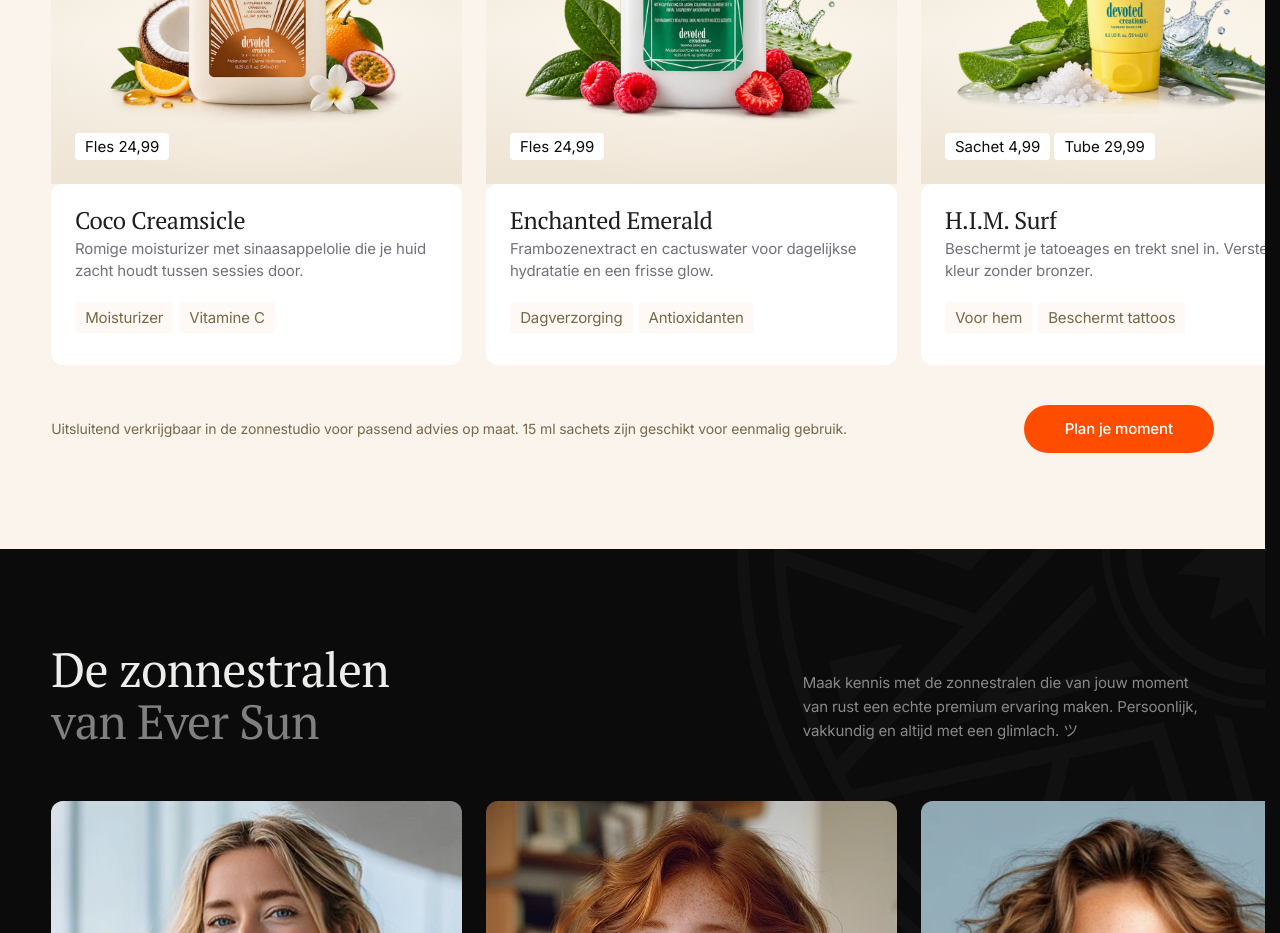
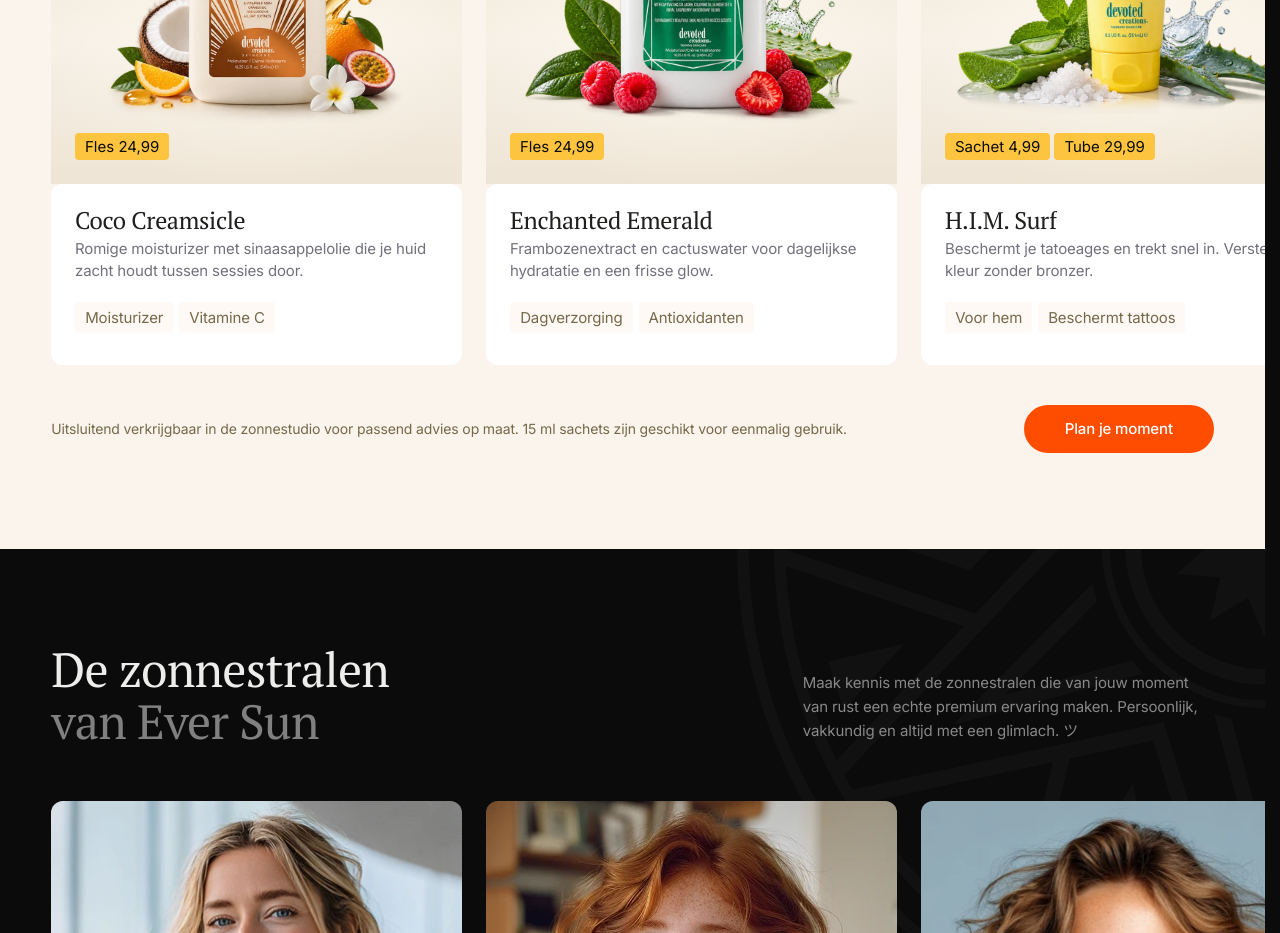
Before and after one commit to timothyvansas-gif/eversun, a Next.js app: page / in a window 1280 px wide. Shown: the part 4300-5233 px from the top of the page. Built offline with nearby package versions, Linux system fonts and the light colour scheme.

Commit message:
style(producten): prijslabels op productfoto's geel i.p.v. wit
Co-Authored-By: Claude Sonnet 5 <noreply@anthropic.com>

```diff
--- a/src/components/producten.tsx
+++ b/src/components/producten.tsx
@@ -228,9 +228,9 @@ function ProductCardItem({ product }: { product: Product }) {
           <ProductImage src={product.image} alt={product.name} nudgeY={product.imageNudgeY} />
           <div className="product-price-labels absolute bottom-6 left-6 flex gap-[4px]">
             {product.sachetPrice && (
-              <span className="text-[15px] font-normal leading-none px-2.5 py-1.5 rounded-[4px] bg-white text-ink-primary">Sachet {product.sachetPrice}</span>
+              <span className="text-[15px] font-normal leading-none px-2.5 py-1.5 rounded-[4px] bg-[#FDC43F] text-ink-primary">Sachet {product.sachetPrice}</span>
             )}
-            <span className="text-[15px] font-normal leading-none px-2.5 py-1.5 rounded-[4px] bg-white text-ink-primary">{product.containerLabel} {product.containerPrice}</span>
+            <span className="text-[15px] font-normal leading-none px-2.5 py-1.5 rounded-[4px] bg-[#FDC43F] text-ink-primary">{product.containerLabel} {product.containerPrice}</span>
           </div>
         </div>
 
```
